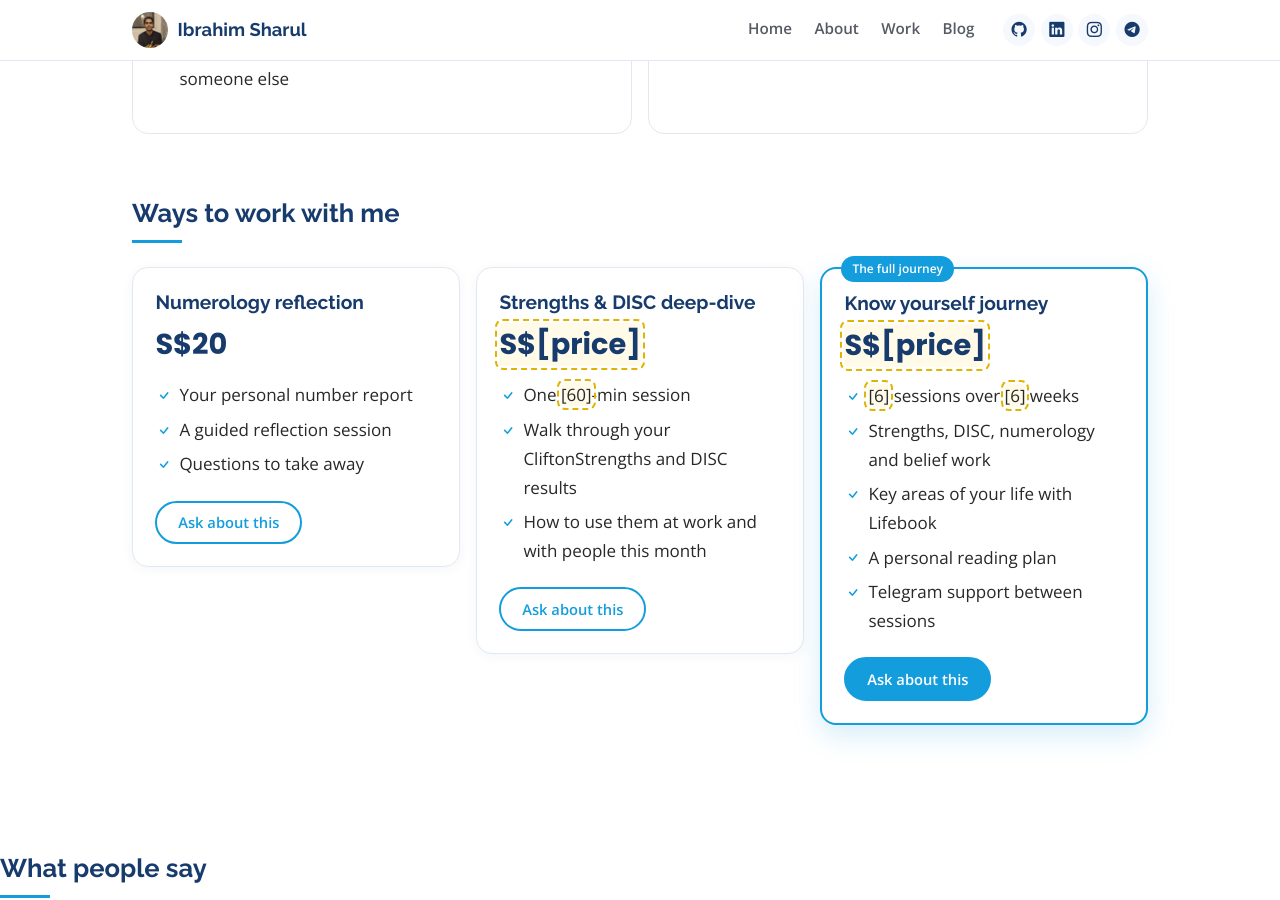
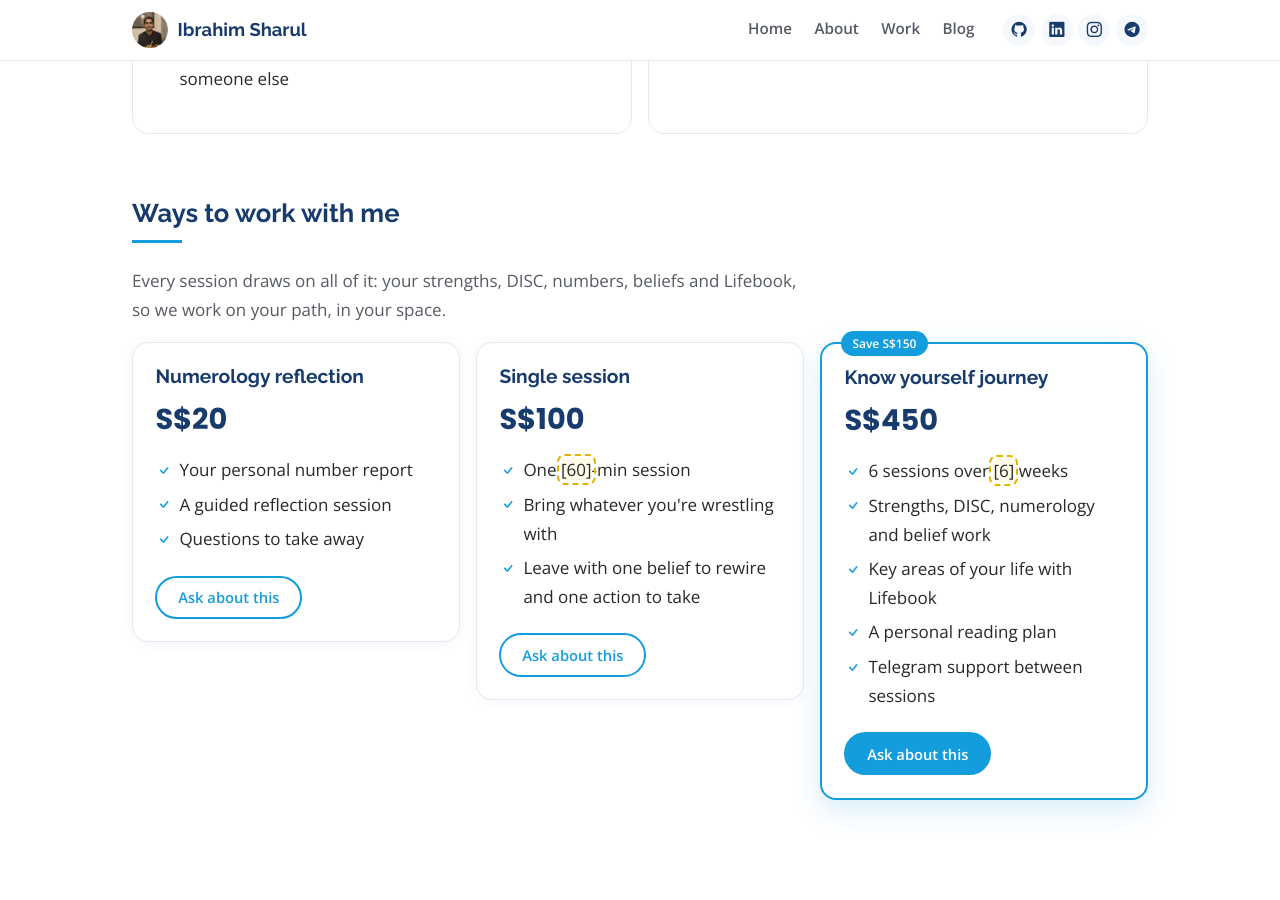
Before and after one commit to ibrahimisramos/ibrahimisramos.github.io, a Jekyll site: the page built from coaching.html, in a window 1280 px wide and 900 px high, scrolled down 5358 px. Built offline with Jekyll 4.4.1, drawn with Linux system fonts in a browser that asks for light colours; some of the changed text lies outside the part shown.

Commit message:
Coaching mockup: per-session pricing, networking story
Co-Authored-By: Claude Opus 5.5 (1M context) <noreply@anthropic.com>
Claude-Session: https://claude.ai/code/session_01W6sFwNukTNQ9zyostxjBYk

```diff
--- a/coaching.html
+++ b/coaching.html
@@ -77,7 +77,7 @@ telegram: ibrahimisramos
     <li class="chapter" data-reveal>
       <span class="ch-year">2019</span>
       <h3>MHA SOC analyst</h3>
-      <p class="ch-fact">I applied with nothing but my resume, and became the first PES fit (B1) person to work in that cyber security operations centre, in the field I'd studied for.</p>
+      <p class="ch-fact">I networked at an event, applied with my resume, and became the first PES fit (B1) person to work in that cyber security operations centre, in the field I'd studied for.</p>
       <div class="ch-shift">
         <p class="ch-belief">"People like me don't get into places like that."</p>
         <p class="ch-rewire">Apply anyway. Let them be the ones to say no.</p>
@@ -171,7 +171,7 @@ telegram: ibrahimisramos
     </button>
     <button class="flip" type="button" aria-pressed="false">
       <span class="flip-face flip-front"><small>Limiting belief</small>"I'm bad at networking."</span>
-      <span class="flip-face flip-back"><small>Rewired</small>Networking is curiosity about people. Ask good questions and listen.</span>
+      <span class="flip-face flip-back"><small>Rewired</small>Networking can be learned, and it opens doors. I networked at an event, and that's how I got my MHA SOC posting.</span>
     </button>
   </div>
 
@@ -219,6 +219,7 @@ telegram: ibrahimisramos
   </div>
 
   <div class="section-head"><h2>Ways to work with me</h2></div>
+  <p class="coach-why">Every session draws on all of it: your strengths, DISC, numbers, beliefs and Lifebook, so we work on your path, in your space.</p>
   <div class="package-grid">
     <div class="package">
       <h3>Numerology reflection</h3>
@@ -227,18 +228,19 @@ telegram: ibrahimisramos
       <a class="btn" href="https://t.me/{{ page.telegram }}">Ask about this</a>
     </div>
     <div class="package">
-      <h3>Strengths &amp; DISC deep-dive</h3>
-      <p class="price ph">S$[price]</p>
-      <ul class="ticks"><li>One <span class="ph">[60]</span>-min session</li><li>Walk through your CliftonStrengths and DISC results</li><li>How to use them at work and with people this month</li></ul>
+      <h3>Single session</h3>
+      <p class="price">S$100</p>
+      <ul class="ticks"><li>One <span class="ph">[60]</span>-min session</li><li>Bring whatever you're wrestling with</li><li>Leave with one belief to rewire and one action to take</li></ul>
       <a class="btn" href="https://t.me/{{ page.telegram }}">Ask about this</a>
     </div>
     <div class="package featured">
-      <p class="tag">The full journey</p>
+      <p class="tag">Save S$150</p>
       <h3>Know yourself journey</h3>
-      <p class="price ph">S$[price]</p>
-      <ul class="ticks"><li><span class="ph">[6]</span> sessions over <span class="ph">[6]</span> weeks</li><li>Strengths, DISC, numerology and belief work</li><li>Key areas of your life with Lifebook</li><li>A personal reading plan</li><li>Telegram support between sessions</li></ul>
+      <p class="price">S$450</p>
+      <ul class="ticks"><li>6 sessions over <span class="ph">[6]</span> weeks</li><li>Strengths, DISC, numerology and belief work</li><li>Key areas of your life with Lifebook</li><li>A personal reading plan</li><li>Telegram support between sessions</li></ul>
       <a class="btn primary" href="https://t.me/{{ page.telegram }}">Ask about this</a>
     </div>
+  </div>
   </div>
   </div>
 
```
